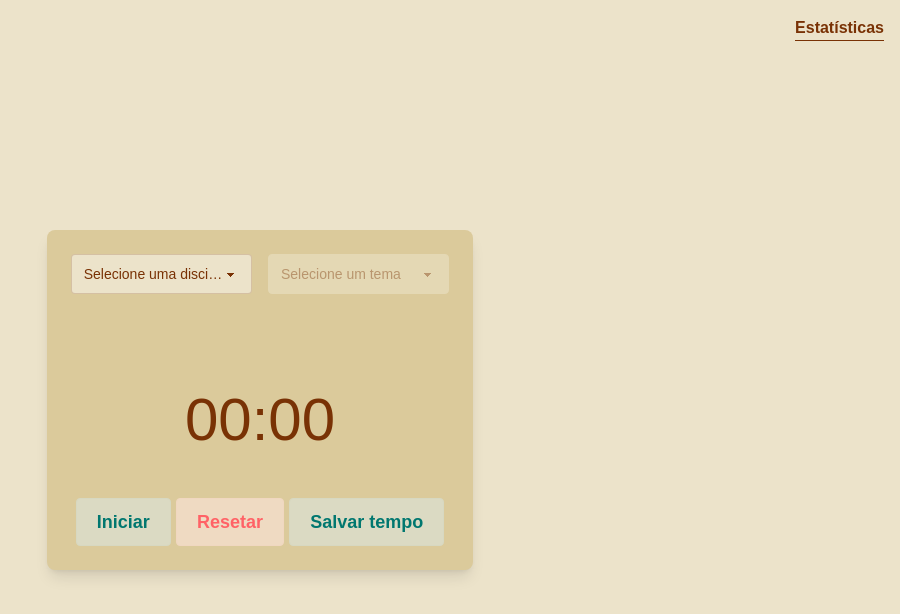
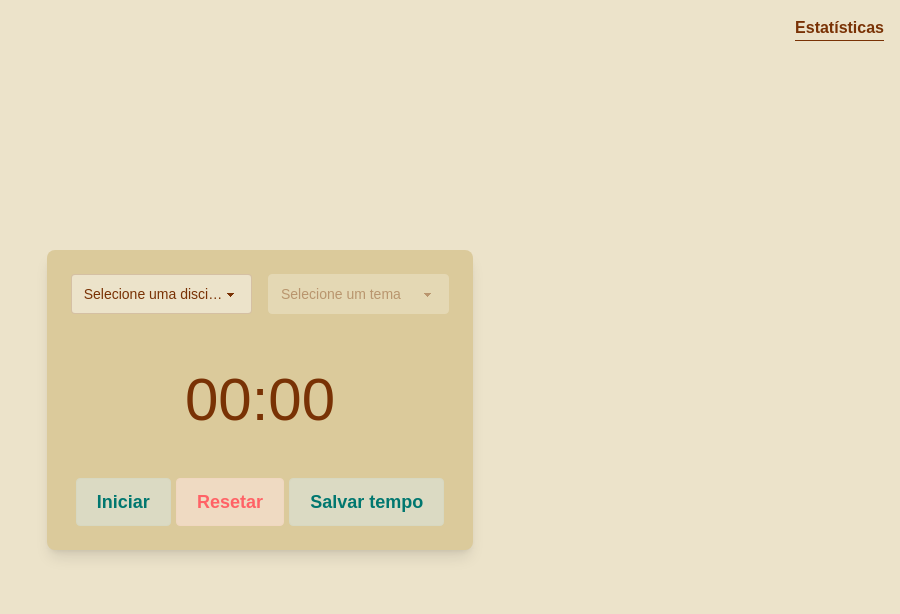
Before and after one commit to Sara-MF/cronometro-e-estatisticas-de-estudo, a Next.js app: page / in a window 1280 px wide. Shown: the top 614 px of the page, without its empty margins (380-1280 px from the left). Built offline with nearby package versions, Linux system fonts and the light colour scheme.

Commit message:
feat: modificando estilo do toast

```diff
--- a/src/app/globals.css
+++ b/src/app/globals.css
@@ -13,3 +13,11 @@ body {
   justify-content: center;
   align-items: center;
 }
+
+.Toastify {
+  margin: 0 !important;
+  margin-top: -40px !important;
+  padding: 0 !important;
+  height: 0 !important;
+  width: 0 !important;
+}
```
